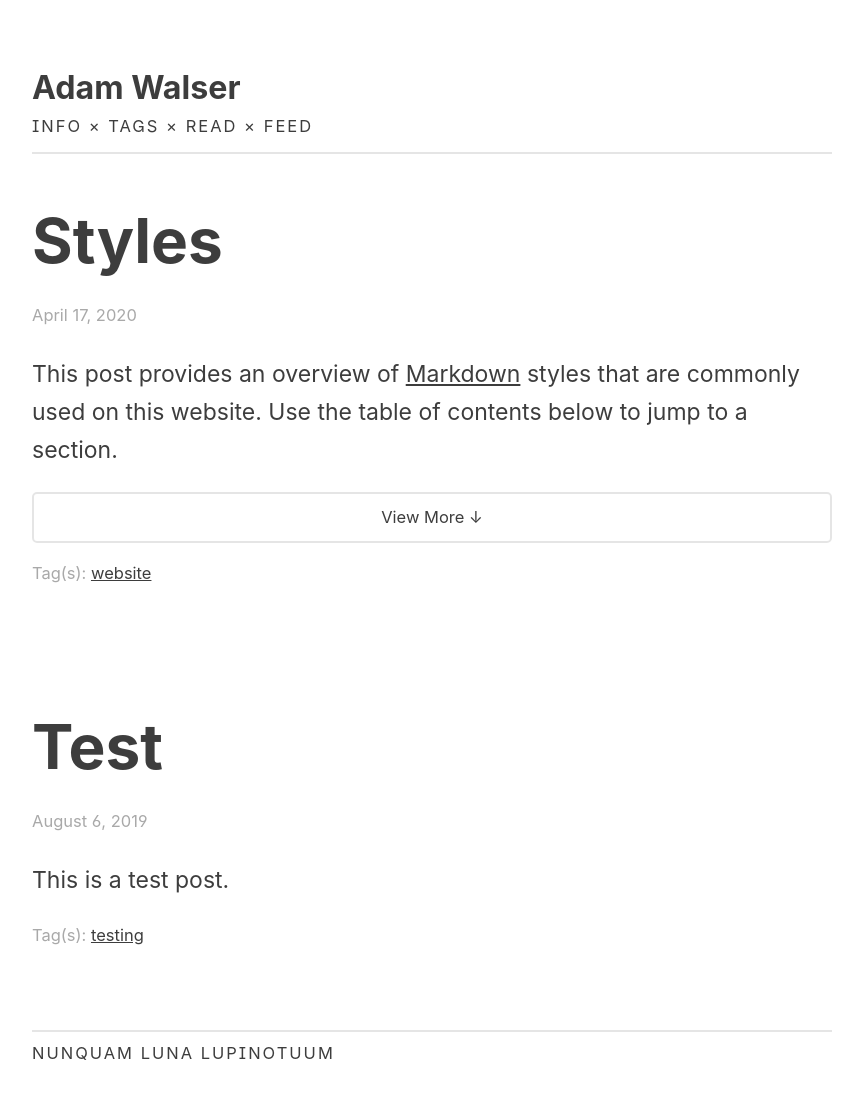
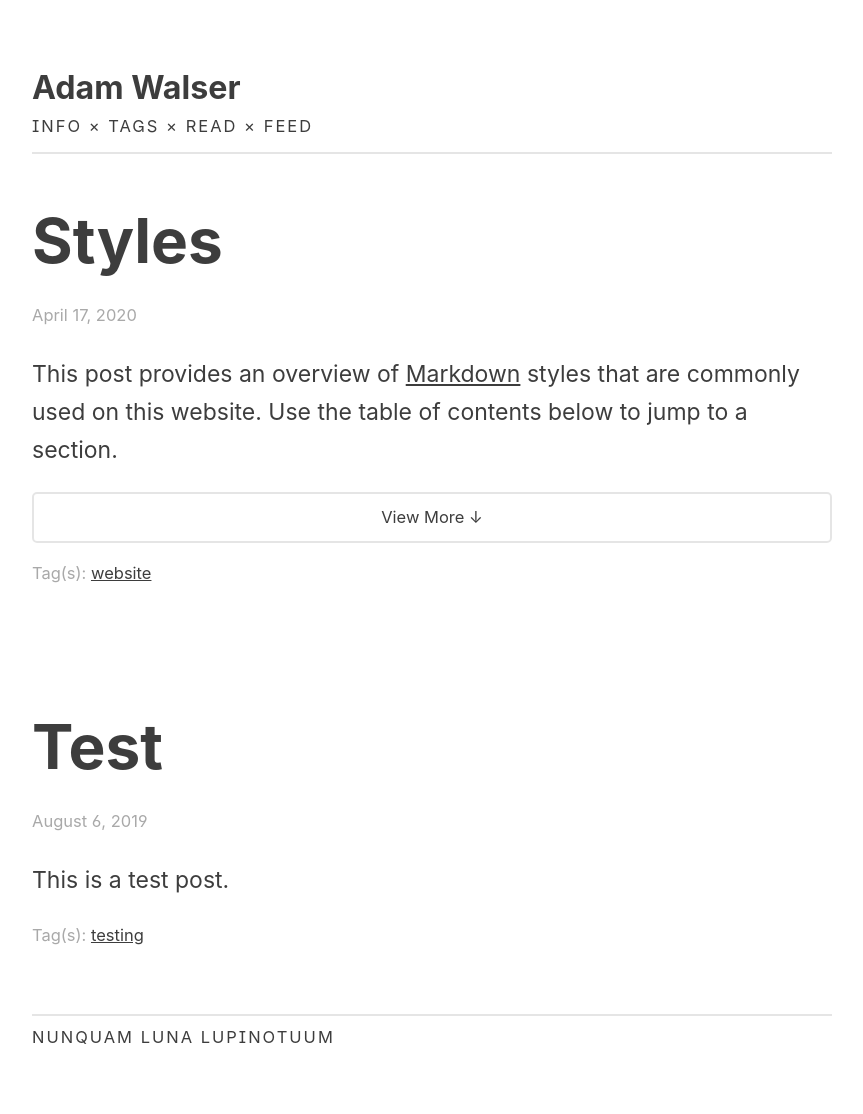
Before and after one commit to ajpwalser/ajpwalser.github.io, a Jekyll site: the page built from index.html, in a window 1280 px wide. Shown: the whole page, without its empty margins (208-1071 px from the left). Built offline with Jekyll 4.4.1, drawn with Linux system fonts in a browser that asks for light colours; some web fonts are replaced; the list of posts is cut into pages by our own code.

Commit message:
Update style.css

```diff
--- a/css/style.css
+++ b/css/style.css
@@ -26,7 +26,8 @@ body {
 
 .first,
 nav,
-figcaption {
+figcaption,
+footer {
 	margin-top: -1em;
 }
 
```
